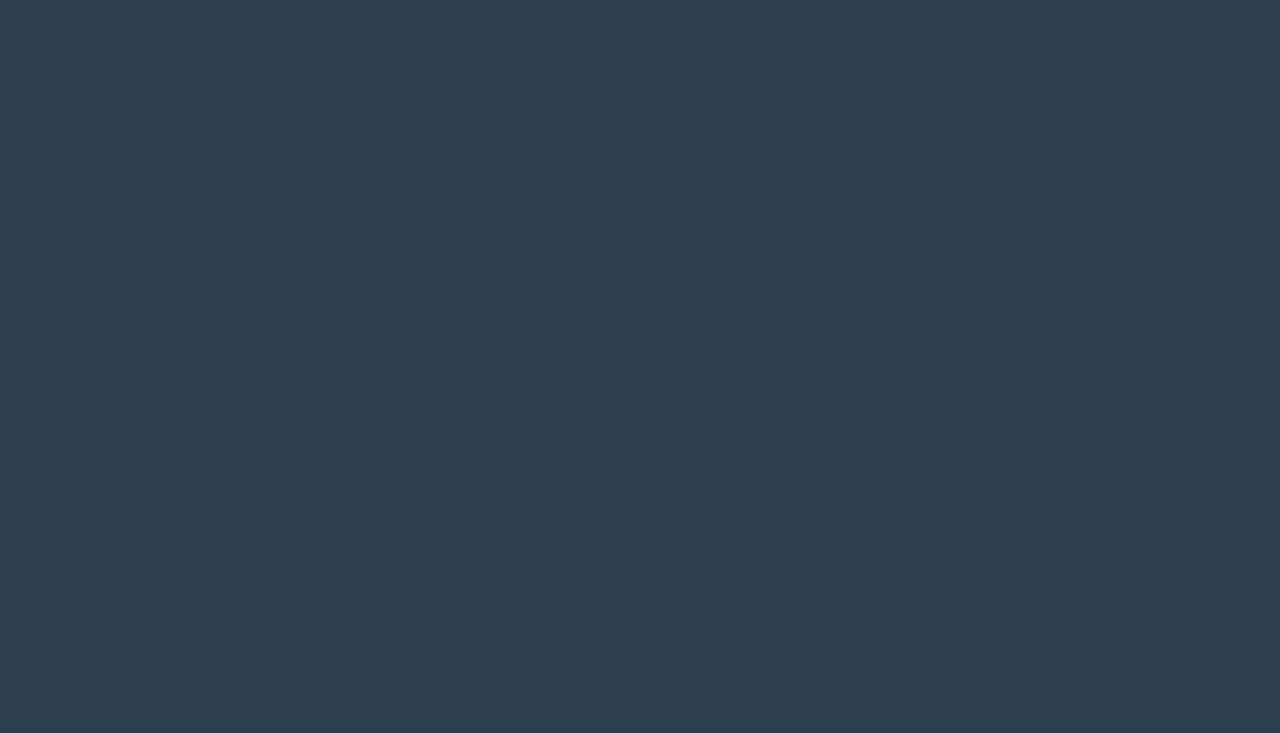
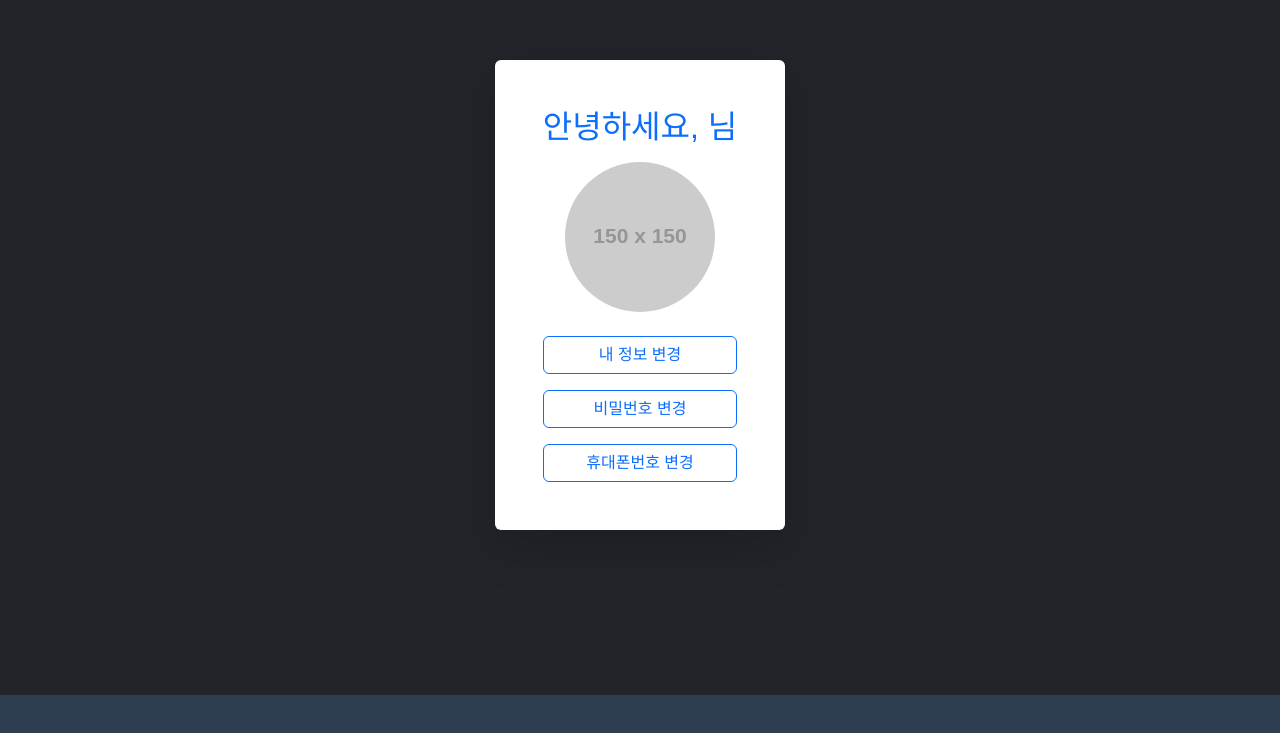
Before and after one commit to gitgetgot3017/studycafe_kiosk, a React (Create React App) app in the folder front/: page /members/info in a window 1280 px wide. Before the commit this address had no page. Shown: the part 105-838 px from the top of the page. Built offline with nearby package versions, Linux system fonts and the light colour scheme; no server answers.

Commit message:
feat: 회원 정보 변경 메인 페이지 조회 기능

```diff
--- a/front/src/App.js
+++ b/front/src/App.js
@@ -9,6 +9,7 @@ import ItemDetail from './pages/item/ItemDetail';
 import OrderList from './pages/order/OrderList';
 import PostList from './pages/post/PostList';
 import CouponList from './pages/coupon/CouponList';
+import ChangeInfoMain from './pages/member/ChangeInfoMain';
 
 function App() {
 
@@ -24,6 +25,7 @@ function App() {
             <Route path="/orders" element={<OrderList></OrderList>} />
             <Route path="/posts" element={<PostList></PostList>} />
             <Route path="/coupons" element={<CouponList></CouponList>} />
+            <Route path="/members/info" element={<ChangeInfoMain></ChangeInfoMain>} />
         </Routes>
     </div>
   );
--- a/front/src/pages/main/Main.js
+++ b/front/src/pages/main/Main.js
@@ -103,7 +103,7 @@ function Main() {
                                 <i className="bi bi-journal"></i>
                                 <p className="small mb-0">주문내역 조회</p>
                             </a>
-                            <a href="#" className="text-center text-dark">
+                            <a href="/members/info" className="text-center text-dark">
                                 <i className="bi bi-person"></i>
                                 <p className="small mb-0">회원정보 변경</p>
                             </a>
--- /dev/null
+++ b/front/src/pages/member/ChangeInfoMain.js
@@ -0,0 +1,39 @@
+import {useEffect} from "react";
+import {useDispatch, useSelector} from "react-redux";
+import {getMemberInfo} from "../../store";
+import axios from "axios";
+
+function ChangeInfoMain() {
+
+    let dispatch = useDispatch();
+    let state = useSelector((state) => {return state});
+
+    useEffect(() => {
+        axios.get("/members")
+            .then((result) => {
+                dispatch(getMemberInfo(result.data));
+            })
+            .catch((error) => {
+                console.error("나의 정보 가져오는 중 에러 발생:", error.response ? error.response.data : error.message);
+                if (error.response) {
+                    console.error("에러 상태 코드:", error.response.status);
+                }
+            });
+    }, []);
+
+    return (
+        <div className="bg-dark d-flex align-items-center justify-content-center" style={{height: "100vh"}}>
+            <div className="profile-container bg-white p-5 rounded shadow-lg text-center">
+                <h2 className="text-primary mb-3">안녕하세요, <span className="fw-bold">{state.memberInfo.name}</span>님</h2>
+                <img src="https://via.placeholder.com/150" alt="사용자 이미지" className="img-fluid rounded-circle mb-4" style={{width: "150px", height: "150px"}}/>
+                <div className="d-grid gap-3">
+                    <button className="btn btn-outline-primary">내 정보 변경</button>
+                    <button className="btn btn-outline-primary">비밀번호 변경</button>
+                    <button className="btn btn-outline-primary">휴대폰번호 변경</button>
+                </div>
+            </div>
+        </div>
+    );
+}
+
+export default ChangeInfoMain;
--- a/front/src/store.js
+++ b/front/src/store.js
@@ -22,9 +22,21 @@ let login = createSlice({
 })
 export let { changeLoginStatus } = login.actions;
 
+let memberInfo = createSlice({
+    name: 'memberInfo',
+    initialState: [],
+    reducers: {
+        getMemberInfo(state, action) {
+            return state = action.payload;
+        }
+    }
+})
+export let { getMemberInfo } = memberInfo.actions;
+
 export default configureStore({
     reducer: {
         userInOut: userInOut.reducer,
-        login: login.reducer
+        login: login.reducer,
+        memberInfo:memberInfo.reducer
     }
 })
```
Also changed, not shown: 1 other file (tests, documents, lock files or other folders).
